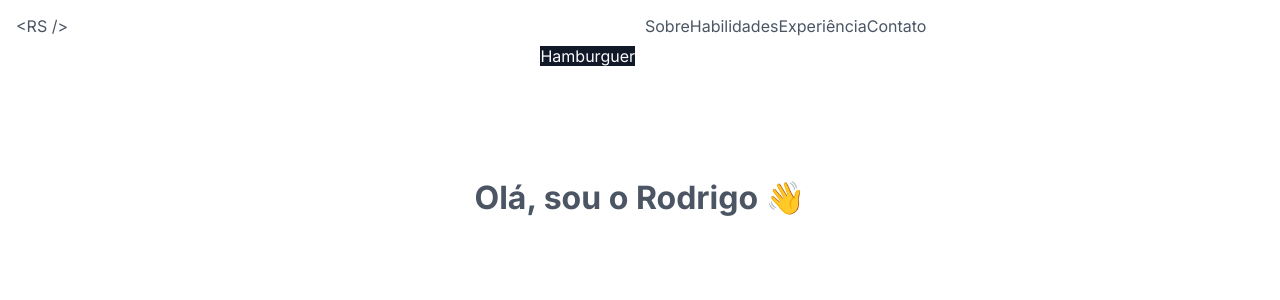
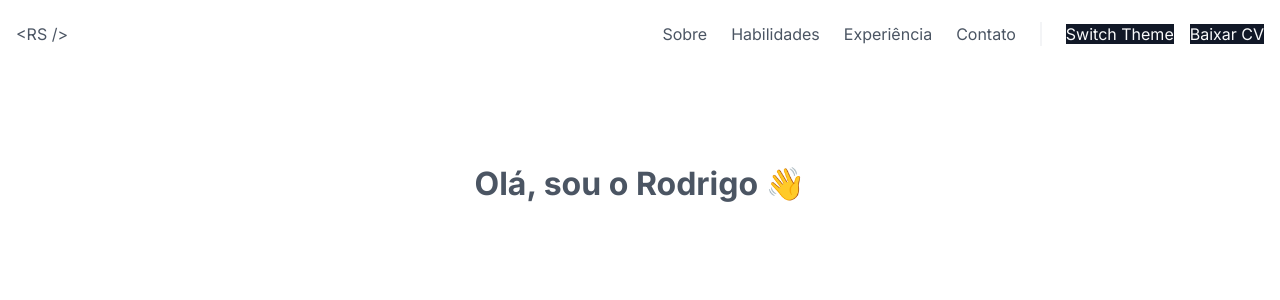
Before and after one commit to rodrigosuelli/portfolio-web, a Next.js app: page / in a window 1280 px wide. Shown: the top 300 px of the page. Built offline with nearby package versions, Linux system fonts and the light colour scheme.

Commit message:
Changes in header component

```diff
--- a/src/app/components/HeaderMenu/HeaderMenu.module.scss
+++ b/src/app/components/HeaderMenu/HeaderMenu.module.scss
@@ -1,25 +1,55 @@
 .headerMenu {
-  padding: 16px;
-  display: grid;
-  grid-template-columns: repeat(2, 1fr);
+  padding: 0 16px;
+  display: flex;
+  justify-content: space-between;
+  align-items: center;
   gap: 10px;
+  height: 68px;
 }
 
 .logo {
   width: fit-content;
+  text-wrap: nowrap;
+}
+
+.hamburguerBtn {
+  display: initial;
+}
+
+.navContainer {
+  display: none;
 }
 
 .headerLinks {
   display: none;
 }
 
+.divider {
+  width: 2px;
+  height: 24px;
+  background: var(--gray-100);
+}
+
 .headerButtons {
   display: flex;
-  justify-content: flex-end;
+  gap: 16px;
+  align-items: center;
 }
 
 @media only screen and (min-width: 768px) {
+  .navContainer {
+    display: flex;
+    gap: 24px;
+    align-items: center;
+  }
+
   .headerLinks {
-    display: unset;
+    display: flex;
+    gap: 24px;
+    align-items: center;
+  }
+
+  .hamburguerBtn {
+    display: none;
   }
 }
--- a/src/app/components/HeaderMenu/HeaderMenu.tsx
+++ b/src/app/components/HeaderMenu/HeaderMenu.tsx
@@ -4,18 +4,29 @@ import styles from './HeaderMenu.module.scss';
 
 export default function HeaderMenu() {
   return (
-    <header className={classNames(styles.headerMenu)}>
+    <header className={classNames([styles.headerMenu])}>
       <Link className={classNames(styles.logo)} href="/">
         {'<RS />'}
       </Link>
+      <button className={classNames(styles.hamburguerBtn)} type="button">
+        Hamburguer
+      </button>
+      <div className={classNames(styles.navContainer)}>
         <nav className={classNames(styles.headerLinks)}>
           <Link href="#Sobre">Sobre</Link>
           <Link href="#Habilidades">Habilidades</Link>
           <Link href="#Experiência">Experiência</Link>
           <Link href="#Contato">Contato</Link>
         </nav>
+        <div className={classNames(styles.divider)}></div>
         <div className={classNames(styles.headerButtons)}>
-        <button type="button">Hamburguer</button>
+          <button className={classNames(styles.btnBaixarCv)} type="button">
+            Switch Theme
+          </button>
+          <button className={classNames(styles.btnBaixarCv)} type="button">
+            Baixar CV
+          </button>
+        </div>
       </div>
     </header>
   );
```
Lines whose indentation alone changed are shown as unchanged.
